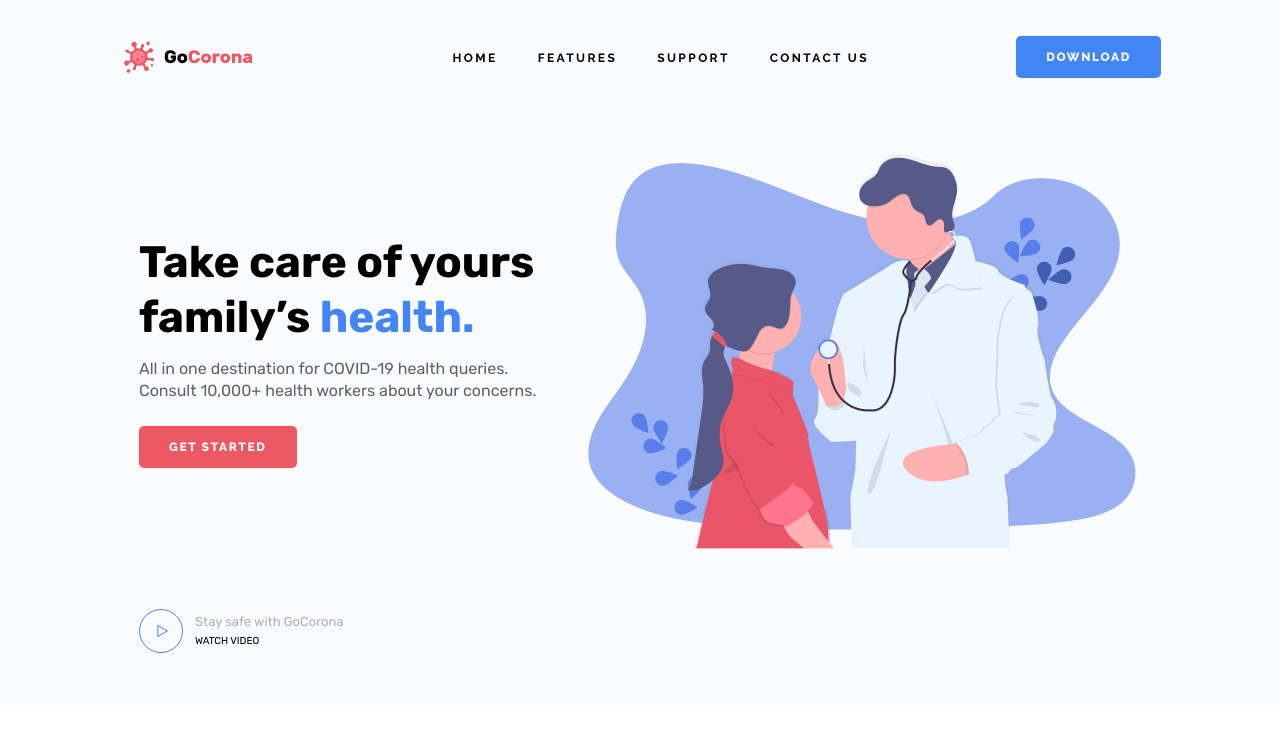
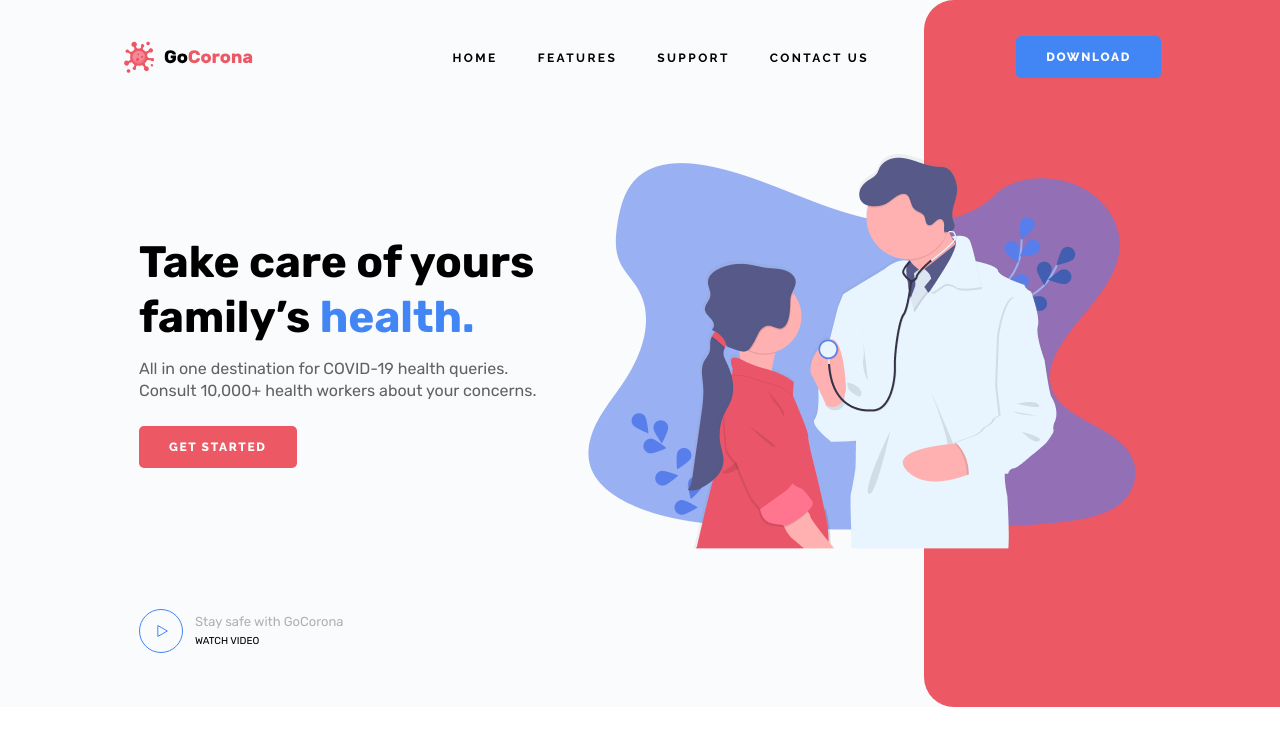
Before and after one commit to XkoderFX/coronago, a website built with Vite: page index.html in a window 1280 px wide. Built offline with nearby package versions, Linux system fonts and the light colour scheme.

Commit message:
add decoration

```diff
--- a/scss/get-started.scss
+++ b/scss/get-started.scss
@@ -1,26 +1,55 @@
 @use '/scss/vars.scss' as *;
 
 .get-started {
-  padding-top: 40px;
   background-color: #fafbfd;
 
   &__container {
+    padding-top: 40px;
     display: flex;
     align-items: center;
     flex-wrap: wrap;
+    position: relative;
+
+    &::after {
+      content: '';
+      position: absolute;
+      width: 100vw;
+      height: 100%;
+      right: 252px;
+      top: 0;
+      transform: translate(100%, 0);
+      background-color: $primaryColor;
+      border-radius: 0px 0px 0px 30px;
+      @media (max-width: $tablet) {
+        right: 170px;
+      }
+      @media screen and (max-width: $mobile) {
+        display: none;
+      }
+    }
   }
 
   &__content {
     flex: 0 1 45%;
     padding-left: 20px;
+
+    @media screen and (max-width: $mobile) {
+      flex: 1 1 100%;
+    }
   }
 
   &__image {
+    position: relative;
+    z-index: 8;
     flex: 0 1 55%;
     img {
       max-width: 100%;
     }
     padding-right: 20px;
+    @media screen and (max-width: $mobile) {
+      flex: 1 1 100%;
+      text-align: center;
+    }
   }
 
   &__content-block {
--- a/scss/header.scss
+++ b/scss/header.scss
@@ -7,11 +7,30 @@
   left: 0;
   z-index: 50;
   &__container {
+    position: relative;
+
     display: flex;
     min-height: 114px;
     align-items: center;
     @media (max-width: $tablet) {
       min-height: 80px;
+    }
+    &::after {
+      content: '';
+      position: absolute;
+      width: 100vw;
+      height: 100%;
+      right: 252px;
+      top: 0;
+      transform: translate(100%, 0);
+      background-color: $primaryColor;
+      border-radius: 30px 0px 0px 0px;
+      @media (max-width: $tablet) {
+        right: 170px;
+      }
+      @media screen and (max-width: $mobile) {
+        display: none;
+      }
     }
   }
   &__logo {
@@ -21,6 +40,12 @@
     }
     position: relative;
     z-index: 6;
+    transition: all 0.3s ease-in-out 0s;
+    transform: scale(1);
+
+    &:hover {
+      transform: scale(0.7);
+    }
   }
   &__menu {
     flex: 1 1 auto;
--- a/scss/ui.scss
+++ b/scss/ui.scss
@@ -3,6 +3,7 @@
   font-family: 'Raleway';
   font-weight: 800;
   text-transform: uppercase;
+  z-index: 9;
   letter-spacing: 0.14em;
   line-height: calc(12 / 10 * 100%);
   font-size: 12px;
--- a/src/style.scss
+++ b/src/style.scss
@@ -10,7 +10,9 @@
 [class*='_container'] {
   max-width: calc($containerWidth + 15px); // container width + limit gaps
   margin: 0 auto;
-  padding: 0px 15px; // limit gaps
+  padding-left: 15px; // limit gaps
+  padding-right: 15px; // limit gaps
+
   @media (max-width: $desktop) {
     max-width: 970px;
   }
```
